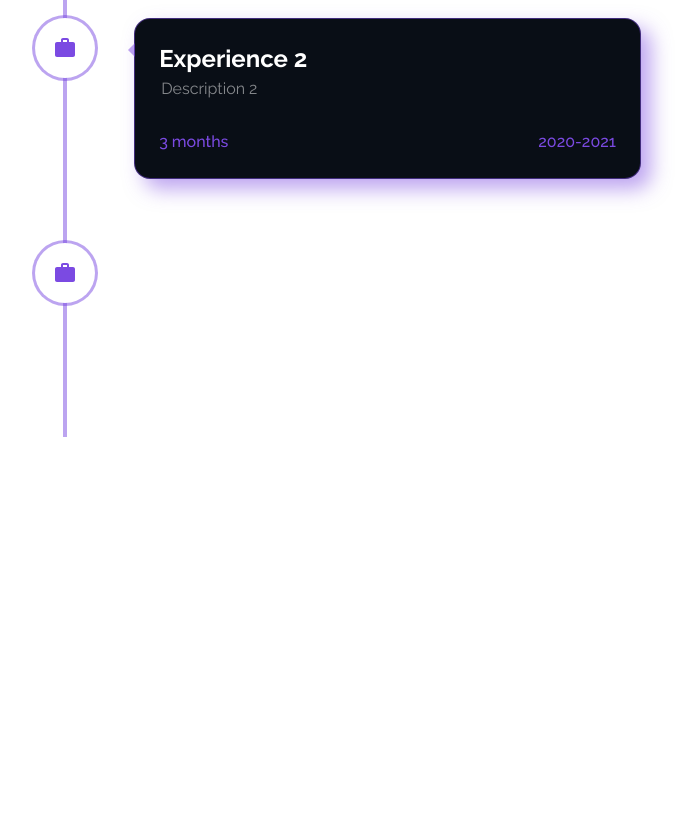
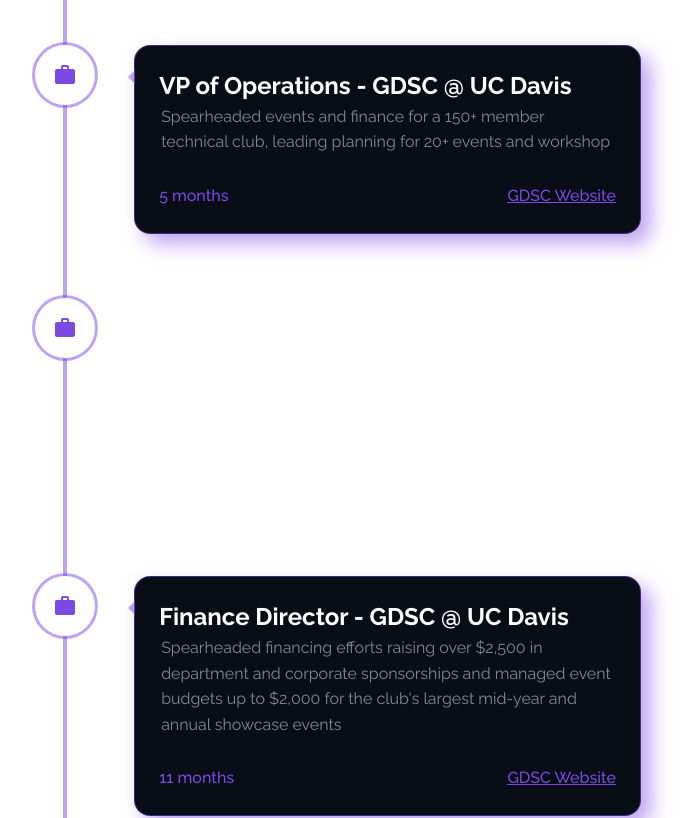
Before and after one commit to yinani24/portfolio, a Next.js app: page /experience in a window 1280 px wide. Shown: the part 440-1258 px from the top of the page, without its empty margins (575-1268 px from the left). Before the commit the page ends 877 px from the top, so only its background shows below. Built offline with nearby package versions, Linux system fonts and the light colour scheme.

Commit message:
changes in experience section and pushing to production

```diff
--- a/src/app/experience/verticaltimeline.tsx
+++ b/src/app/experience/verticaltimeline.tsx
@@ -2,6 +2,7 @@
 import {VerticalTimelineElement} from 'react-vertical-timeline-component';
 import "react-vertical-timeline-component/style.min.css";
 import {useInView} from 'react-intersection-observer';
+import Link from "next/link";
 
 export default function VerticalExperience({ item }: { item: any }) {
     const { ref, inView } = useInView({
@@ -27,12 +28,11 @@
           className="vertical-timeline-element--work"
           >
           <h2 className='!text-white !font-Raleway !text-2xl !font-bold'>{item.title}</h2>
-          <p className='vertical-timeline-element-subtitle !m-0.5
-            !text-[rgba(255, 255, 255, 0.5)] !font-Raleway !text-base
-            !font-normal'>{item.description}</p>
+          <p className='!m-0.5 !text-[rgba(255, 255, 255, 0.5)] !font-Raleway !text-s !font-normal'>{item.description}</p>
           <div className='flex justify-between mt-3'>
             <p className='text-[#7B4AE2] font-Raleway text-left text-18 font-bold'>{item.timeline}</p>
-            <p className='text-[#7B4AE2] text-right font-Raleway text-base font-normal'>{item.date}</p>
+            <p className='text-[#7B4AE2] underline hover:text-white text-right font-Raleway text-base font-normal'><Link target="_blank" href={item.link}>{item.linkTitle}</Link></p>
+            {/* <p className='text-[#7B4AE2] text-right font-Raleway text-base font-normal'>{item.date}</p> */}
           </div>
         </VerticalTimelineElement>
       </motion.div>
--- a/src/components/constants.ts
+++ b/src/components/constants.ts
@@ -3,6 +3,7 @@
 import { GrContact } from "react-icons/gr";
 import React from "react";
 import { MdWork } from "react-icons/md";
+import GDSC from '../../public/GDSC.svg'
 
 export const navname = [
     {'route':"/", 'title': 'Home'},
@@ -34,9 +35,12 @@
 ] as const;
 
 export const experiences = [
-    {'title': "Experience 1", "description": "Description 1", "timeline": "3 months", "Icon": React.createElement(MdWork), "date": "2020-2021"},
-    {'title': "Experience 2", "description": "Description 2", "timeline": "3 months", "Icon": React.createElement(MdWork), "date": "2020-2021"},
-    {'title': "Experience 3", "description": "Description 3", "timeline": "3 months", "Icon": React.createElement(MdWork), "date": "2020-2021"},
+    {'title': "Student Researcher", "description": "AI/ML research to identify and help negate the biases in current LLM models under Professor Rafatirad", "timeline": "11 months", "Icon": React.createElement(MdWork), "date": "May 2023 - Present", "link": "https://web.cs.ucdavis.edu/~srafatir/pages/research.html", "linkTitle": "Professor Rafatirad's Page"},
+    {'title': "VP of Operations - GDSC @ UC Davis", "description": "Spearheaded events and finance for a 150+ member technical club, leading planning for 20+ events and workshop", "timeline": "5 months", "Icon": React.createElement(MdWork), "date": "Aug 2022 - Dec 2023", "link": "https://gdscucdavis.com/", "linkTitle": "GDSC Website"},
+    {'title': "SDE @ Truckpedia (Codelab)", "description": "Collaborated cross-functionally on an agile team to develop an interactive React Native mobile dashboard with visualizations for a trucking logisitics company", "timeline": "3 months", "Icon": React.createElement(MdWork), "date": "Oct 2023 - Dec 2023", "link": "https://www.truckpedia.io/", "linkTitle": "Truckpedia Website"},
+    {'title': "Finance Director - GDSC @ UC Davis", "description": "Spearheaded financing efforts raising over $2,500 in department and corporate sponsorships and managed event budgets up to $2,000 for the club's largest mid-year and annual showcase events", "timeline": "11 months", "Icon": React.createElement(MdWork), "date": "Sep 2022 - Jul 2023", "link": "https://gdscucdavis.com/", "linkTitle": "GDSC Website"},
+    {'title': "Outreach Associate @ SacHacks", "description": "Assisted in securing sponsorships to support participants' project development efforts, resulting in a 20% increase in overall participation", "timeline": "4 months", "Icon": React.createElement(MdWork), "date": "Jul 2022 - Oct 2022", "link": "https://sachacks.io/", "linkTitle": "SacHacks Website"},
+    {'title': "Tech Lead - GDSC @ UC Davis", "description": "Conducted a two-day workshop on the fundamentals of ML/AI, culminating in a project focused on developing a CNN model for the MNIST digit dataset", "timeline": "3 months", "Icon": React.createElement(MdWork), "date": "Jan 2022 - Jun 2022", "link": "https://youtu.be/oIObOsipPrk?si=z4ww2swiS4F9RqUd", "linkTitle": "Youtube Video"},
 ] as const;
 
 export const description = [
```
Also changed, not shown: 1 other file (tests, documents, lock files or other folders).
